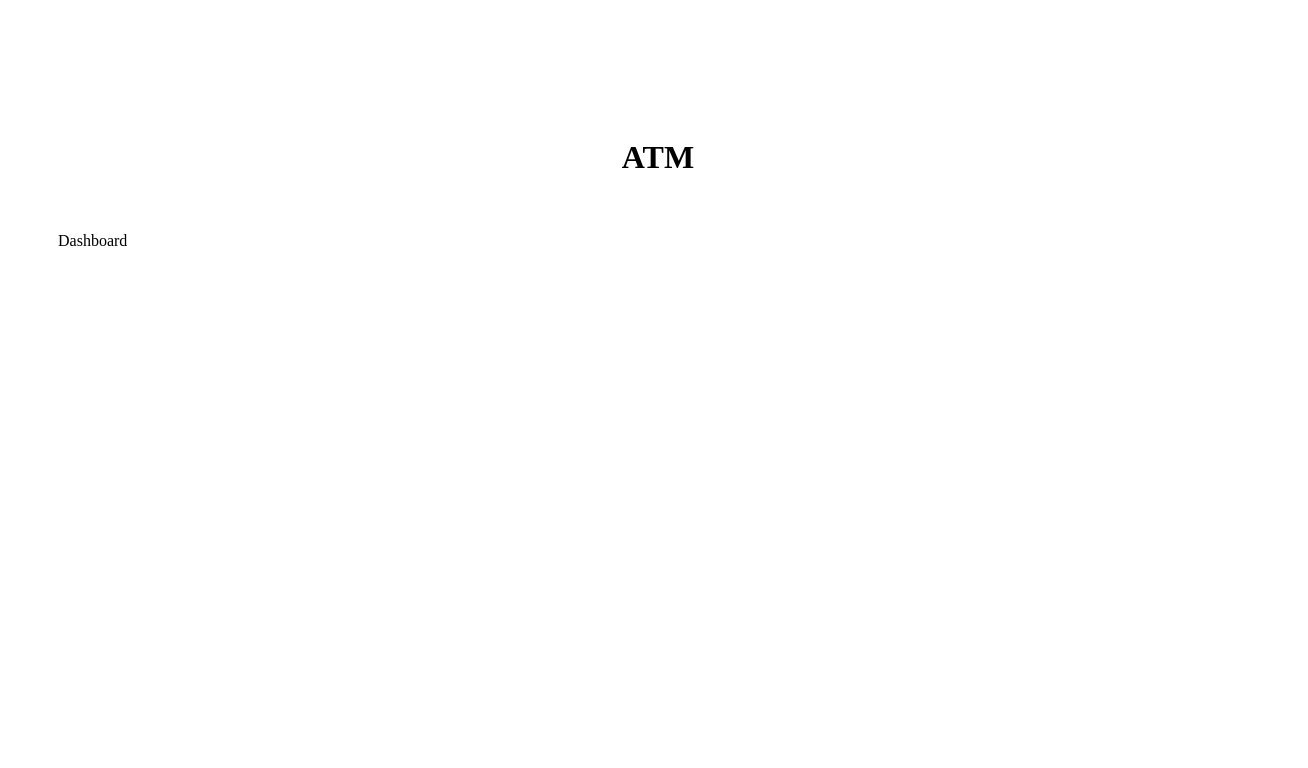
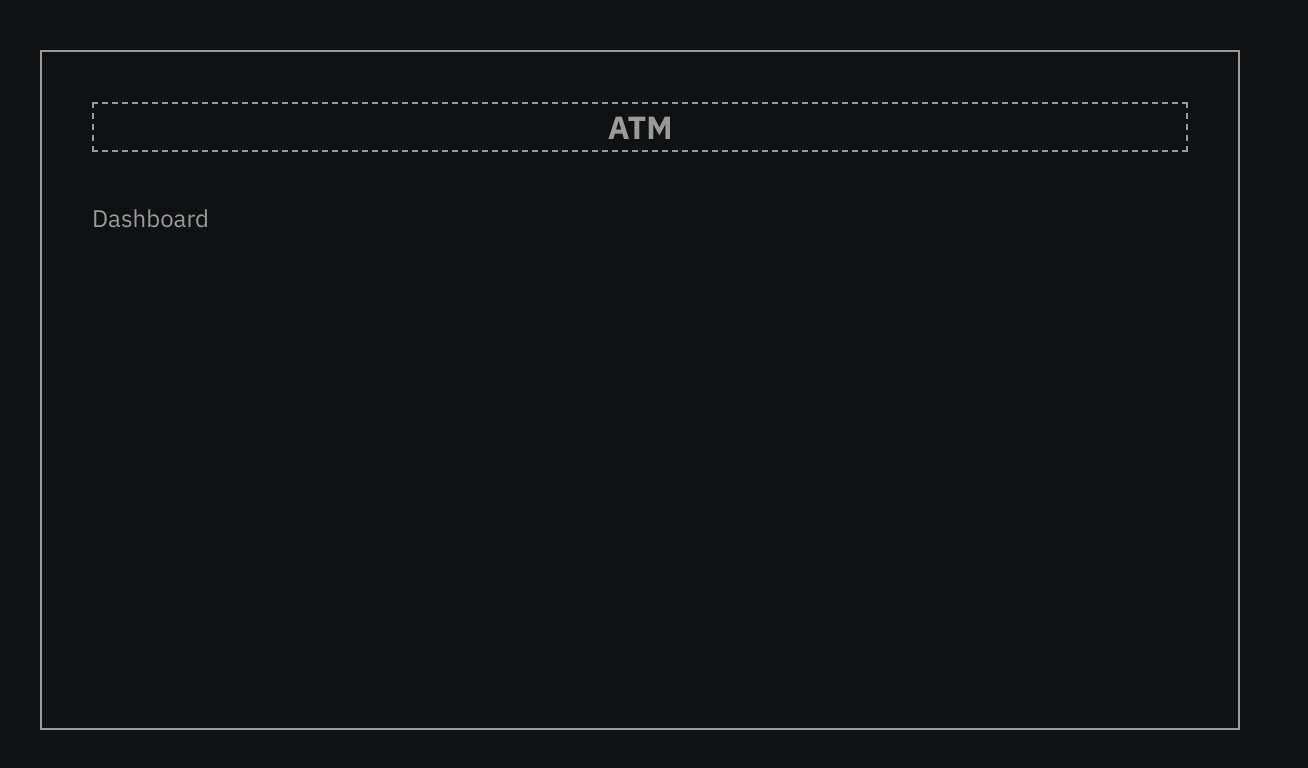
Before and after one commit to jonathanccalixto/atm_monorepo, a React (Create React App) app in the folder web/: page / in a window 1280 px wide. Shown: the top 768 px of the page, 1308 px wide, since content can reach past the window. Built offline with nearby package versions, Linux system fonts and the light colour scheme.

Commit message:
Define global styles

```diff
--- a/web/src/App.js
+++ b/web/src/App.js
@@ -5,11 +5,15 @@ import Routes from './Routes'
 
 import Layout from './components/Layout'
 
+import GlobalStyles from './sytles/global'
+
 const App = () => (
   <BrowserRouter>
     <Layout>
       <Routes />
     </Layout>
+
+    <GlobalStyles />
   </BrowserRouter>
 )
 
--- /dev/null
+++ b/web/src/sytles/global.js
@@ -0,0 +1,80 @@
+import { createGlobalStyle } from 'styled-components'
+
+export default createGlobalStyle`
+  :root {
+    --primary-bg: #0f1113;
+    --primary-font: #9a9a9a;
+    --primary-border: #9a9a9a;
+
+    --success-bg: #002101;
+    --success-font: #89e68a;
+    --success-border: #89e68a;
+
+    --info-bg: #04273c;
+    --info-font: #cae9fb;
+    --info-border: #cae9fb;
+
+    --warning-bg: #3c2d03;
+    --warning-font: #f9da83;
+    --warning-border: #f9da83;
+
+    --danger-bg: #250303;
+    --danger-font: #ff5151;
+    --danger-border: #ff5151;
+  }
+
+  *, ::after, ::before {
+    box-sizing: border-box;
+  }
+  * {
+    margin: 0;
+    outline: 0 none;
+    padding: 0;
+  }
+  *:focus {
+    outline: 0;
+  }
+  html, body, #root {
+    height: 100%;
+  }
+  body {
+    -webkit-font-smoothing: antialiased;
+    -moz-osx-font-smoothing: grayscale;
+    background: var(--primary-bg);
+    color: var(--primary-font);
+    text-rendering: optimizeLegibility;
+
+    vertical-align: baseline;
+    position: relative;
+  }
+  body, input, button, select, textarea {
+    font-family: 'IBM Plex Sans', sans-serif;
+    font-size: 24px;
+    font-weight: 400;
+  }
+  a,
+  a:active,
+  a:hover,
+  a:focus {
+    text-decoration: none;
+  }
+  a:active,
+  a:hover,
+  a:focus {
+    outline: 0 none;
+  }
+  img {
+    max-width: 100%;
+    height: auto;
+  }
+  ul {
+    list-style: outside none none;
+  }
+  button {
+    cursor: pointer;
+  }
+
+  h1, h2, h3, h4, h5, h6, strong {
+    font-weight: 500;
+  }
+`
```
